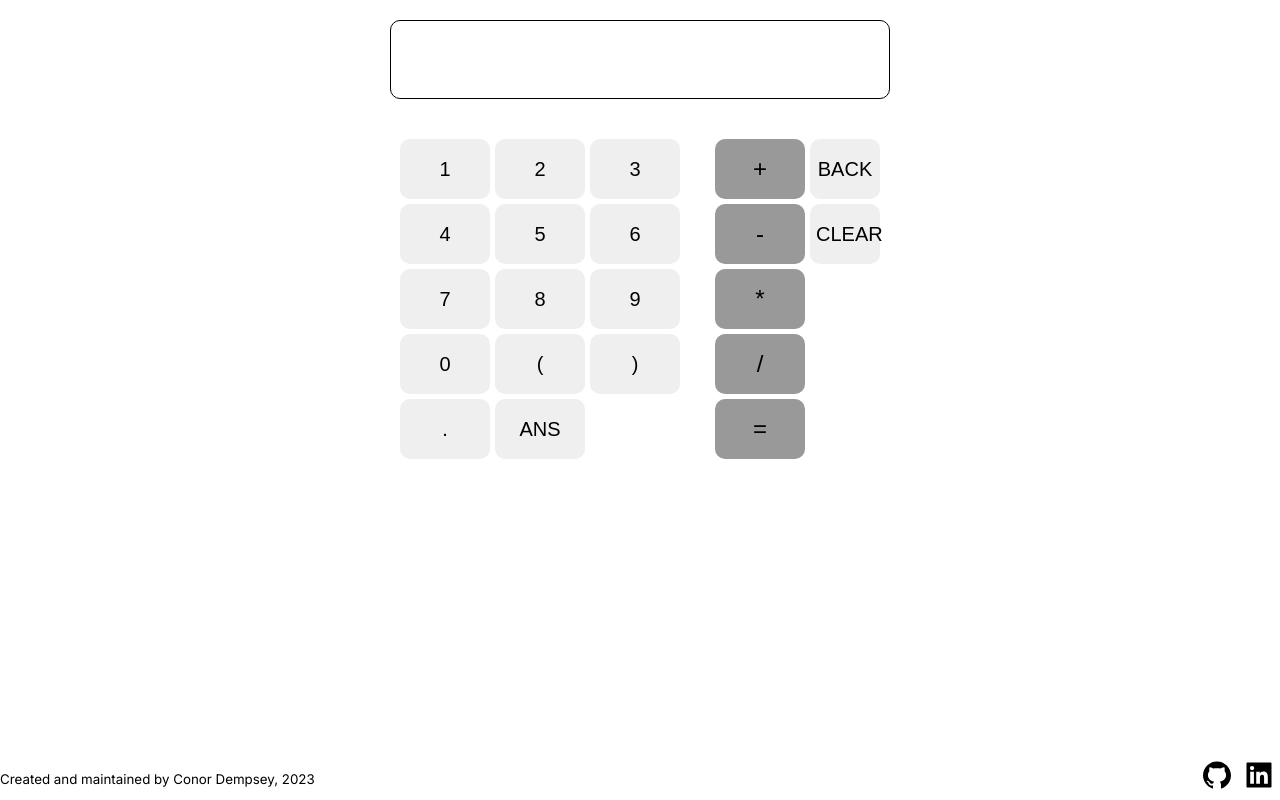
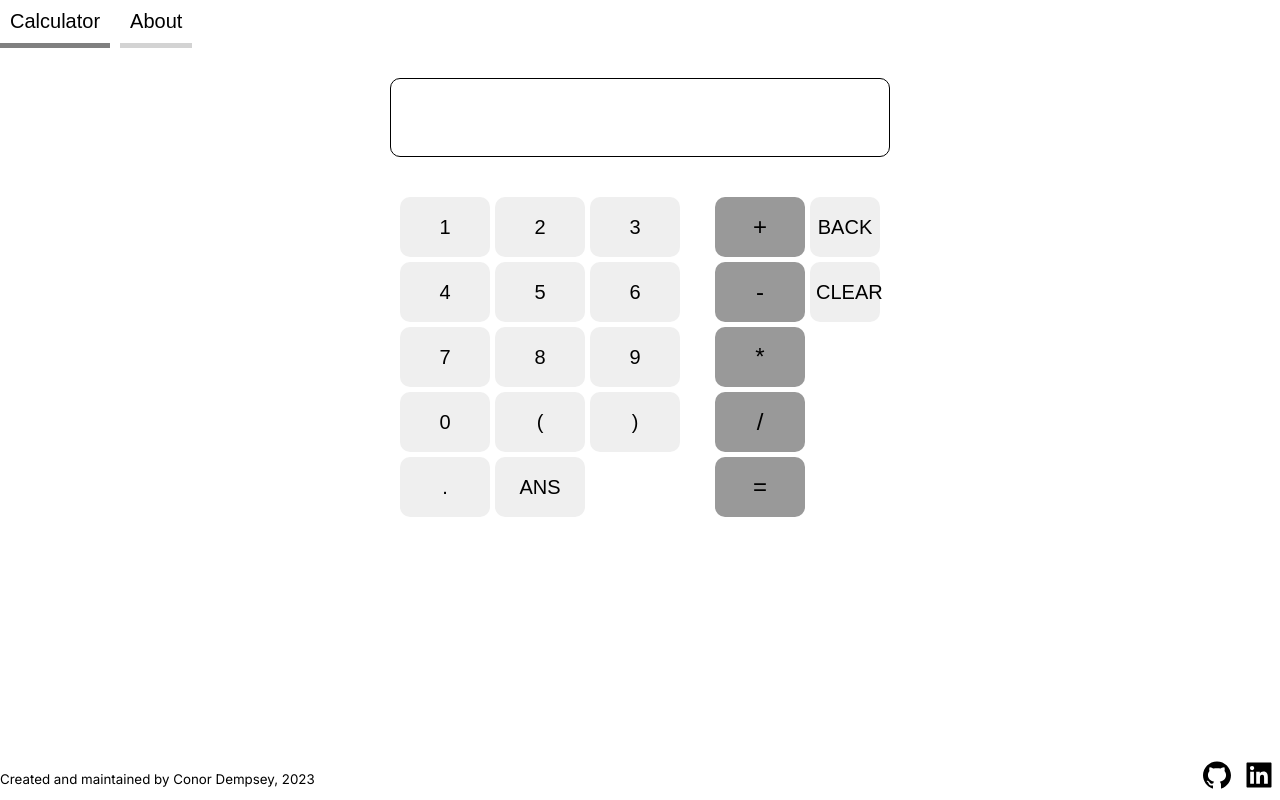
Before and after one commit to crimsonblue11/calculator-app, a React (Create React App) app: page / in a window 1280 px wide. Built offline with nearby package versions, Linux system fonts and the light colour scheme.

Commit message:
feat(ui): add header with tabs
Add header component with tabs for switching pages.
Currently these are "calculator" and "about", the latter of
which only displays an H1 that says "under construction".

```diff
--- a/src/App.js
+++ b/src/App.js
@@ -1,11 +1,32 @@
 import React from "react"
 import Calculator from "./components/Calculator"
 import Footer from "./components/Footer"
+import Header from "./components/Header"
 
 export default function App() {
+    const [pageState, setPageState] = React.useState(0)
+
+    let page;
+    switch(pageState) {
+        case 0:
+            page = <Calculator />
+            break
+        case 1:
+            page = <h1>Under construction!</h1>
+            break
+        default:
+            page = <h1>Whoops, something went wrong.</h1>
+            break
+    }
+
+    function changeTab(event) {
+        setPageState(parseInt(event.target.value,10))
+    }
+
     return (
         <main className="container">
-            <Calculator />
+            <Header onClick={changeTab} />
+            {page}
             <Footer />
         </main>
     )
--- /dev/null
+++ b/src/components/Header.js
@@ -0,0 +1,22 @@
+import React from "react"
+
+export default function Header(props) {
+    return (
+        <header>
+            <div className="header--tabcontainer">
+                <button
+                    onClick={props.onClick}
+                    className="header--tab"
+                    value={0}>
+                    Calculator
+                </button>
+                <button
+                    onClick={props.onClick}
+                    className="header--tab"
+                    value={1}>
+                    About
+                </button>
+            </div>
+        </header>
+    )
+}
--- a/src/style.css
+++ b/src/style.css
@@ -105,3 +105,25 @@ footer {
 .calculator--controls > button {
     width: 70px;
 }
+
+.header--tabcontainer {
+    display: flex;
+    gap: 10px;
+}
+
+.header--tab {
+    border: none;
+    border-bottom: 5px solid lightgray;
+    padding: 10px;
+    background-color: transparent;
+    font-size: 20px;
+    margin-bottom: 10px;
+}
+
+.header--tab:hover {
+    border-bottom: 5px solid grey;
+}
+
+.header--tab:active {
+    border-bottom: 5px solid black;
+}
```
